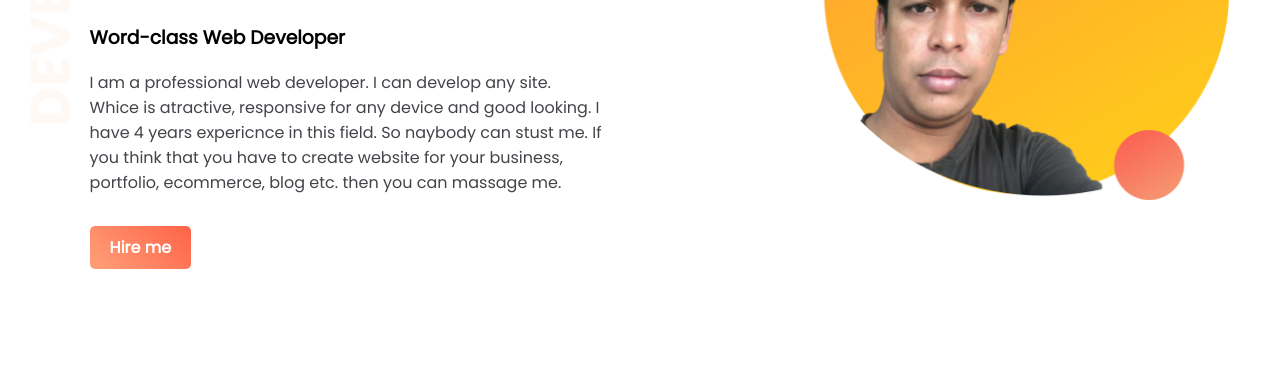
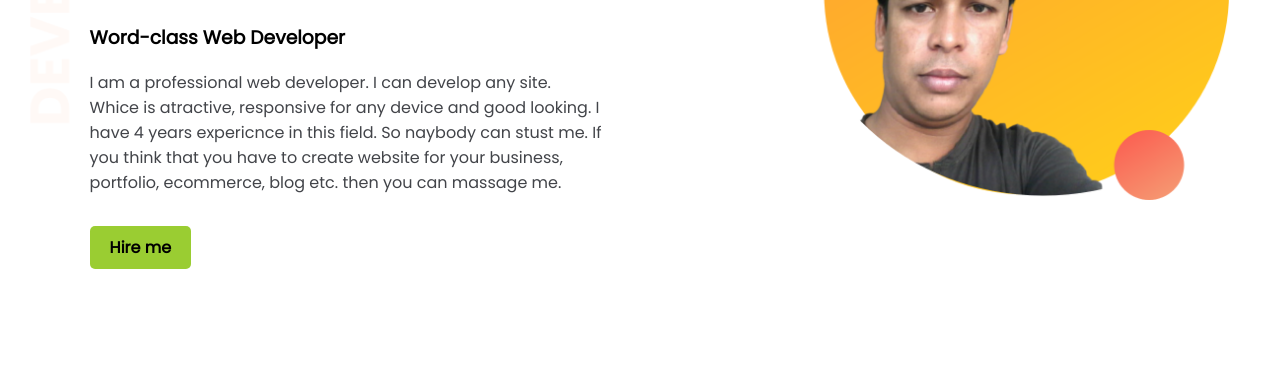
Before and after one commit to arifahan/web-portfolio, a plain HTML site: page index.html in a window 1280 px wide. In both pictures the pointer is over the link "Hire me". Shown: the part 236-617 px from the top of the page. Drawn offline with Linux system fonts and the light colour scheme.

Commit message:
button Hover

```diff
--- a/style.css
+++ b/style.css
@@ -43,6 +43,10 @@ section{
     color: white;
     font-weight: 700;
 }
+.link-button:hover{
+    background: yellowgreen;
+    color: black;
+}
 .dream-area{
     background-image: url("images/service-bg.png");
     background-repeat: no-repeat;
```
